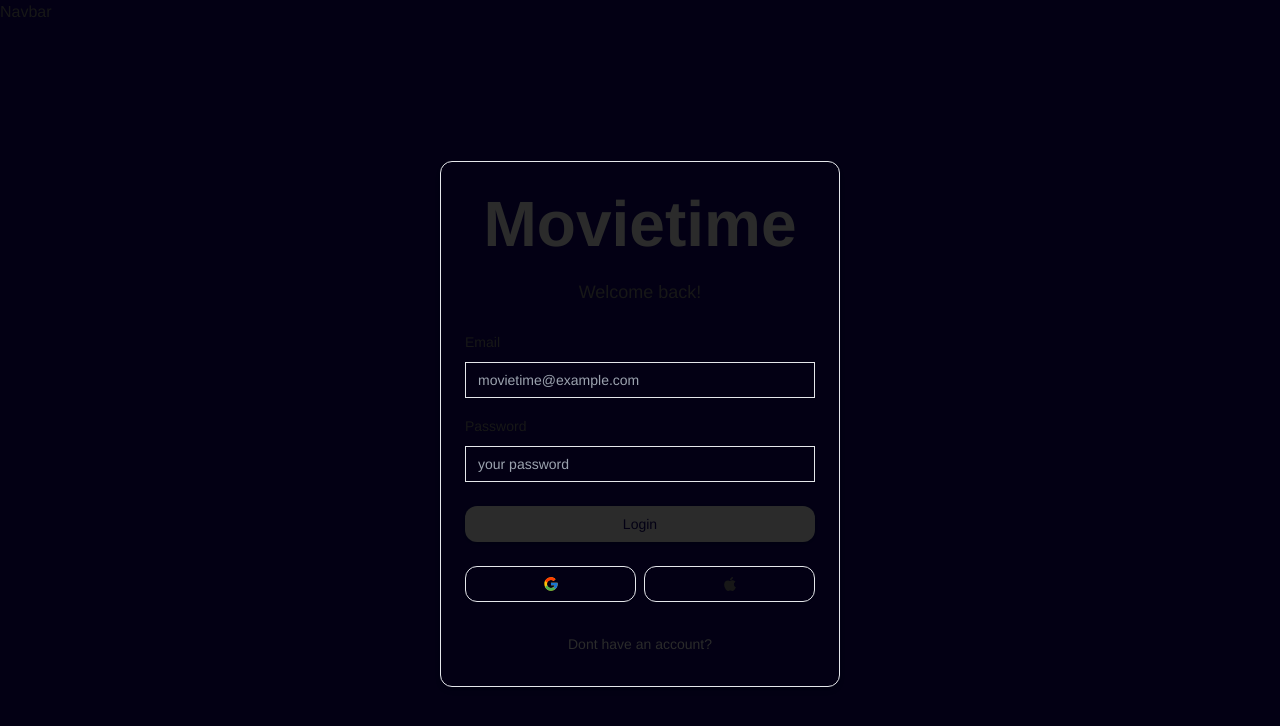
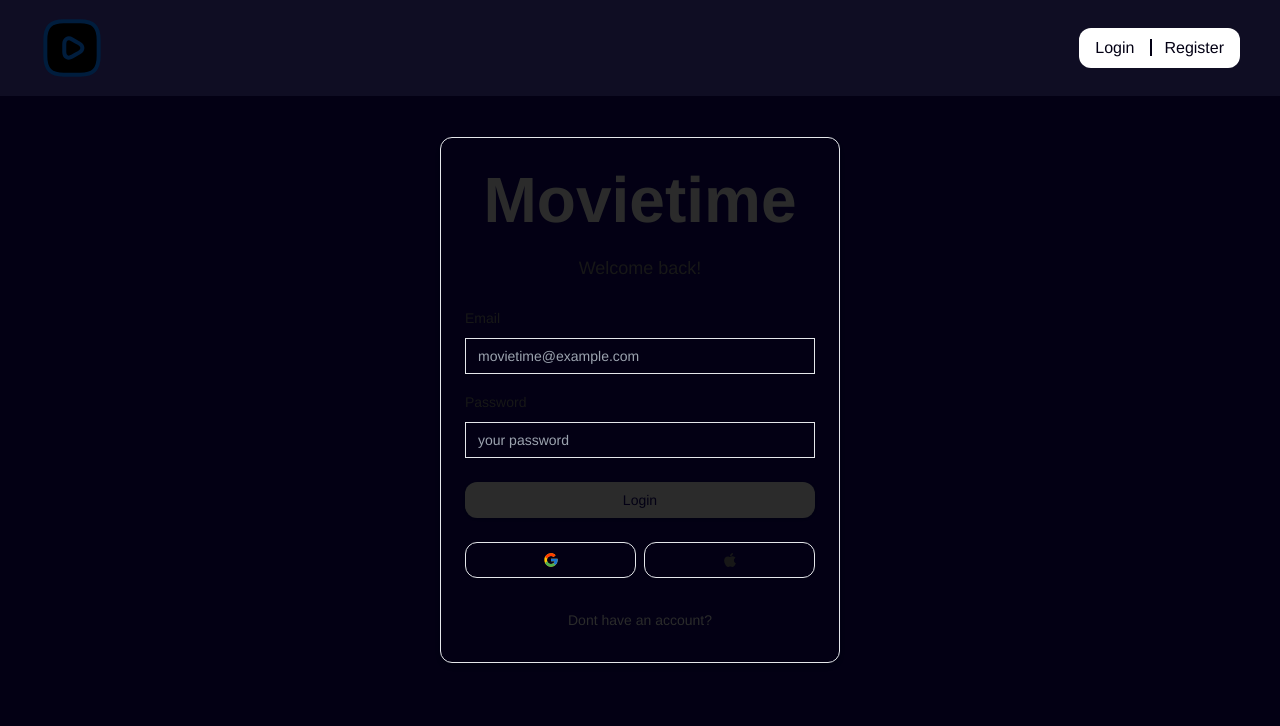
Before and after one commit to EraEKV/Movietime-2.0, a Next.js app: page /sign-in in a window 1280 px wide. Shown: the top 726 px of the page. Built offline with nearby package versions, Linux system fonts and the light colour scheme.

Commit message:
basic Not found and Navbar components

```diff
--- /dev/null
+++ b/src/app/not-found.tsx
@@ -0,0 +1,20 @@
+import Link from 'next/link'
+import React from 'react'
+
+const NotFound = () => {
+  return (
+    <div className='min-h-screen flex items-center justify-center px-4'>
+      <div className="font-bold text-center">
+        <p className='text-5xl mb-6'>😞</p>
+        <h1 className='text-2xl mb-5'>Page not found </h1>
+
+        <div className="flex justify-center">
+          <Link className='text-xl font-semibold px-4 py-2 border-focus border-[2px] bg-focusrounded-lg' href='/'>Главная</Link>
+        </div>
+      </div>
+    </div>
+
+  )
+}
+
+export default NotFound
--- a/src/widgets/Navbar.tsx
+++ b/src/widgets/Navbar.tsx
@@ -1,8 +1,32 @@
+import { Logo } from '@/shared/assets/Logo'
+// import { Sun } from 'lucide-react'
+import Link from 'next/link'
 import React from 'react'
+
 
 const Navbar = () => {
   return (
-    <div>Navbar</div>
+    <div className="fixed z-40 w-full">
+      <nav className="w-full flex items-center justify-between bg-dark-100 px-10 py-4 fixed z-40">
+        <Link href={"/"}>
+          <Logo className="" />
+        </Link>
+
+        <div className="flex justify-between items-center space-x-5">
+          {/* <Sun className="cursor-pointer" /> */}
+
+          <div className="space-x-3 bg-white px-4 py-2 text-primary rounded-xl">
+            <Link href={"/sign-in"} className="border-r-2 pr-4 border-primary" >
+              Login
+            </Link>
+
+            <Link href={"/sign-up"} >
+              Register
+            </Link>
+          </div>
+        </div>
+      </nav>
+    </div>
   )
 }
 
```
